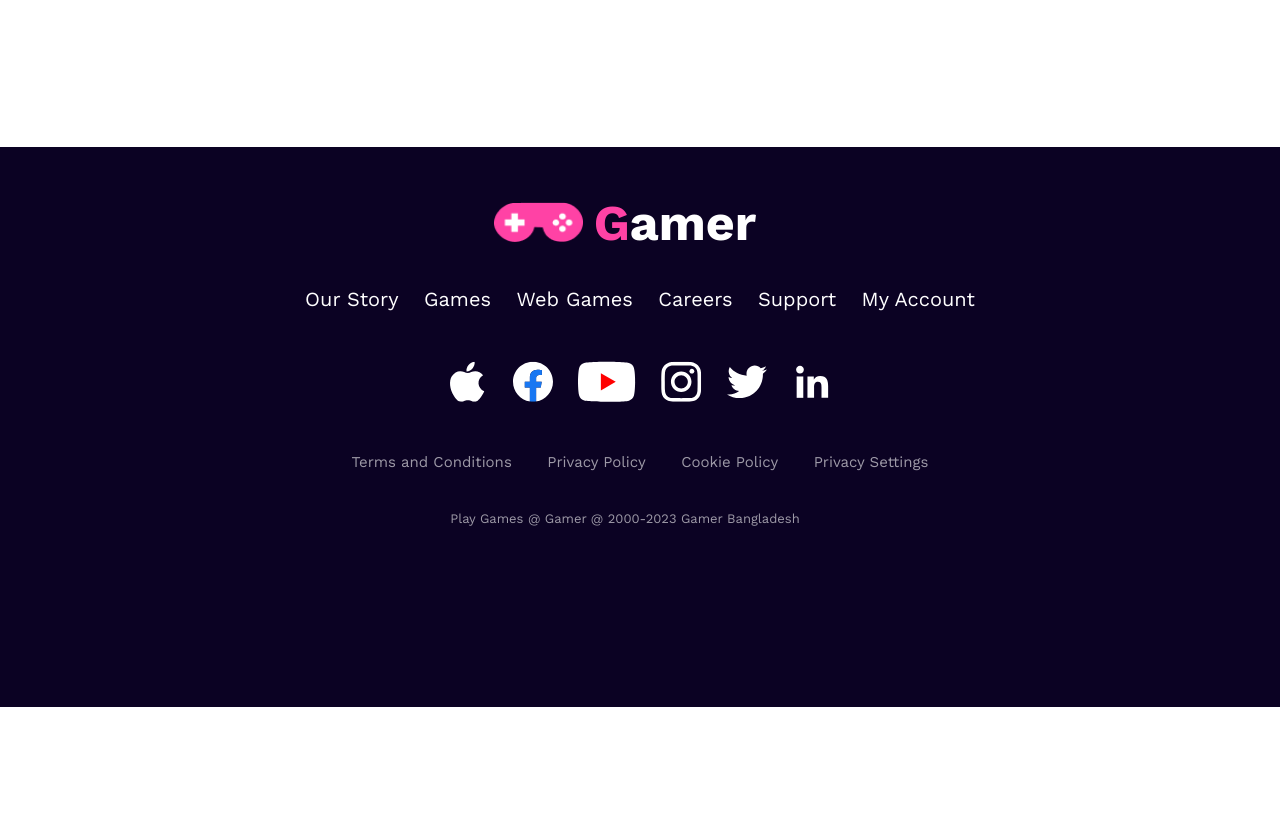
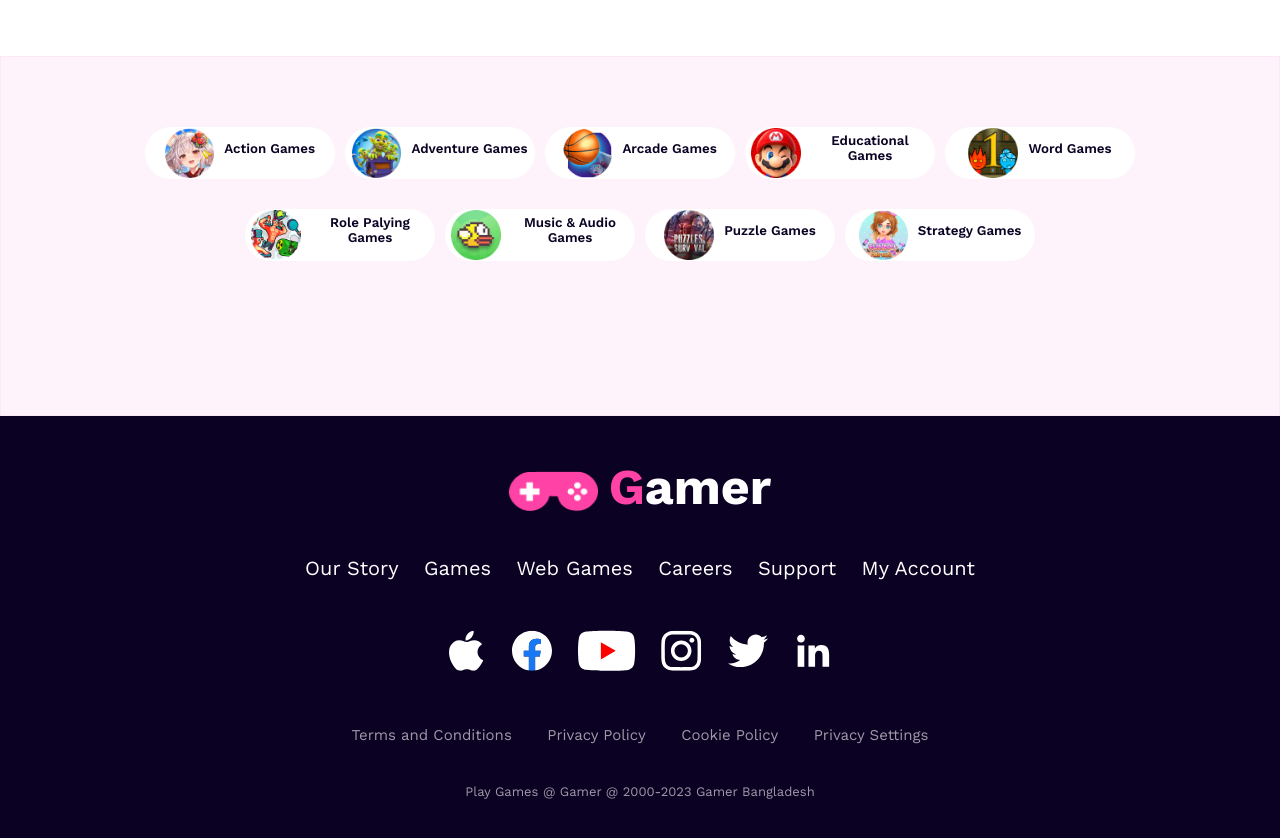
Before and after one commit to tahmid-ar-rafi/gamer-zone, a plain HTML site: page index.html in a window 1280 px wide. Shown: the part 1740-2578 px from the top of the page. Before the commit the page ends 2447 px from the top, so only its background shows below. Drawn offline with nearby package versions, Linux system fonts and the light colour scheme.

Commit message:
added game category

```diff
--- a/index.html
+++ b/index.html
@@ -3,7 +3,7 @@
 <head>
     <meta charset="UTF-8">
     <meta name="viewport" content="width=device-width, initial-scale=1.0">
-    <title>Gamer Zone</title>
+    <title>Gamer</title>
     <link rel="stylesheet" href="style.css">
 </head>
 <body>
@@ -18,7 +18,7 @@
                 <a href="">About Us</a>
                 <a href="">Developer</a>
                 <a href="">
-                    <button class="btn">Follow Us On
+                    <button class="follow-btn">Follow Us On
                         <img src="./images/Vector.svg" alt="">
                         <img src="./images/tik-tok 1.svg" alt="">
                     </button>
@@ -56,23 +56,19 @@
         <div class="card">
             <div class="card-img first">
                 <img src="./images/Rectangle 4.png" alt="">
-                <div>Watch Now</div>
-                <p>No Download. No Installs. Play <br> games Instantly on Gamer.</p>
+                <p>No Download. No Installs <br>Play games Instantly on Gamer.</p>
             </div>
             <div class="card-img second">
                 <img src="./images/Rectangle 5.png" alt="">
-                <div>Watch Now</div>
                 <p>Did you score? #unblockedgames <br>#school</p>
             </div>
             <div class="card-img third">
                 <img src="./images/Rectangle 6.png" alt="">
-                <div>Watch Now</div>
                 <p>Breaking game records <br> like OG</p>
             </div>
             <div class="card-img fourth">
                 <img src="./images/Rectangle 7.png" alt="">
-                <div>Watch Now</div>
-                <p>Busted gaming on school laptop, <br>but you are still lit.</p>
+                <p>Busted gaming on school<br>laptop, but you are still lit.</p>
             </div>
         </div>
 
@@ -91,6 +87,50 @@
                 <p>PC. dad’s phone, mom’s tablet, or your Chromebook, <br> with Gamer you can play your favorite games online <br>for free, any time, anywhere , on any device.</p>
             </div>
         </div>
+
+            <!-- game category -->
+        <div class="game-category">
+            <div class="line-one">
+                <button class="btn">
+                    <img src="./images/Rectangle 11.png" alt="">
+                    <p>Action Games</p>
+                </button>
+                <button class="btn">
+                    <img src="./images/Rectangle 12.png" alt="">
+                    <p>Adventure Games</p>
+                </button>
+                <button class="btn">
+                    <img src="./images/Rectangle 13.png" alt="">
+                    <p>Arcade Games</p>
+                </button>
+                <button class="btn">
+                    <img src="./images/Rectangle 14.png" alt="">
+                    <p>Educational Games</p>
+                </button>
+                <button class="btn">
+                    <img src="./images/Rectangle 15.png" alt="">
+                    <p>Word Games</p>
+                </button>
+            </div>
+            <div class="line-two">
+                <button class="btn">
+                    <img src="./images/Rectangle 16.png" alt="">
+                    <p>Role Palying Games</p>
+                </button>
+                <button class="btn">
+                    <img src="./images/Rectangle 17.png" alt="">
+                    <p>Music & Audio Games</p>
+                </button>
+                <button class="btn">
+                    <img src="./images/Rectangle 18.png" alt="">
+                    <p>Puzzle Games</p>
+                </button>
+                <button class="btn">
+                    <img src="./images/Rectangle 19.png" alt="">
+                    <p>Strategy Games</p>
+                </button>
+            </div>
+        </div>
     </main>
     <footer>
         <div class="footer">
@@ -107,12 +147,14 @@
                 <a href="">My Account</a>
             </div>
             <div class="social-icon">
-                <img src="./images/apple 1.svg" alt="">
+                <a href="">
+                    <img src="./images/apple 1.svg" alt="">
                 <img src="./images/facebook 1.svg" alt="">
                 <img src="./images/Group 49.svg" alt="">
                 <img src="./images/instagram 1.svg" alt="">
                 <img src="./images/twitter 1.svg" alt="">
                 <img src="./images/linkedin 1.svg" alt="">
+                </a>
             </div>
             <div class="policy-line">
                 <a href="">Terms and Conditions</a>
--- a/style.css
+++ b/style.css
@@ -27,7 +27,7 @@ nav{
 .logo-container img{
     height: 35px;
     width: 70px;
-    margin-top: 10px;
+    margin-top: -7px;
 }
 .logo-container span{
     color: rgba(255, 66, 165, 1);
@@ -42,14 +42,14 @@ nav{
     text-decoration: none;
     color: #3C354F;
     font-weight: 500;
-    font-size: 12px;
+    font-size: 18px;
 }
 .menu-items-container img{
     margin-left: 10px;
     width: 25px;
     height: 25px;
 }
-.btn{
+.follow-btn{
     display: flex;
     align-items: center;
     border: none;
@@ -150,6 +150,9 @@ nav{
     justify-content: center;
     width: 1000px;
     margin: auto;
+    font-size: 15px;
+    font-weight: bold;
+    color: #534C64;
 }
 
 .card-img img{
@@ -207,13 +210,62 @@ nav{
     color: #534C64;
     font-size: 15px;
     font-weight: 400;
+    margin-bottom: 190px;
 }
 .title-section h2, p{
-    margin-top: 10px;
-    margin-right: 30px;
+    margin-bottom: 10px;
 }
 .title-section h2{
     font-size: 30px;
+}
+
+.game-category{
+    height: 45vh;
+    border: 1px solid #eb058f0c;
+    /* margin-top: -104px; */
+    background: #eb058f0c;
+    border: h;
+}
+
+.game-category button{
+    border-radius: 50px;
+    width: 190px;
+    background: #FFF;
+    border: none;
+    box-shadow: 100px;
+    color: #0B0223;
+    font-weight: 600;
+}
+
+.game-category img{
+    height: 50px;
+}
+
+.btn{
+    display: flex;
+    justify-content: center;
+    align-items: center;
+    gap: 10px;
+}
+
+
+.btn:hover{
+    cursor: pointer;
+    border: 1px solid #FF42A5;
+    color: #FF42A5;
+}
+.line-one{
+    display: flex;
+    justify-content: center;
+    gap: 10px;
+    margin-top: 70px;
+}
+
+.line-two{
+    display: flex;
+    justify-content: center;
+    gap: 10px;
+    margin-top: 30px;
 }
 
 .footer{
@@ -225,7 +277,7 @@ nav{
     height: 50px;
     display: flex;
     justify-content: center;
-    margin-top: 50px;
+    /* margin-top: 50px; */
 }
 .footer .logo-container p{
     color: #FFF;
@@ -252,10 +304,16 @@ nav{
 .social-icon{
     display: flex;
     justify-content: center;
-    gap: 25px;
+
     margin-top: 50px;
 }
+.social-icon a{
+    text-decoration: none;
+}
 
+.social-icon img{
+    margin: 0px 10px 0px;
+}
 .policy-line{
     margin-top: 50px;
     text-align: center;
```
